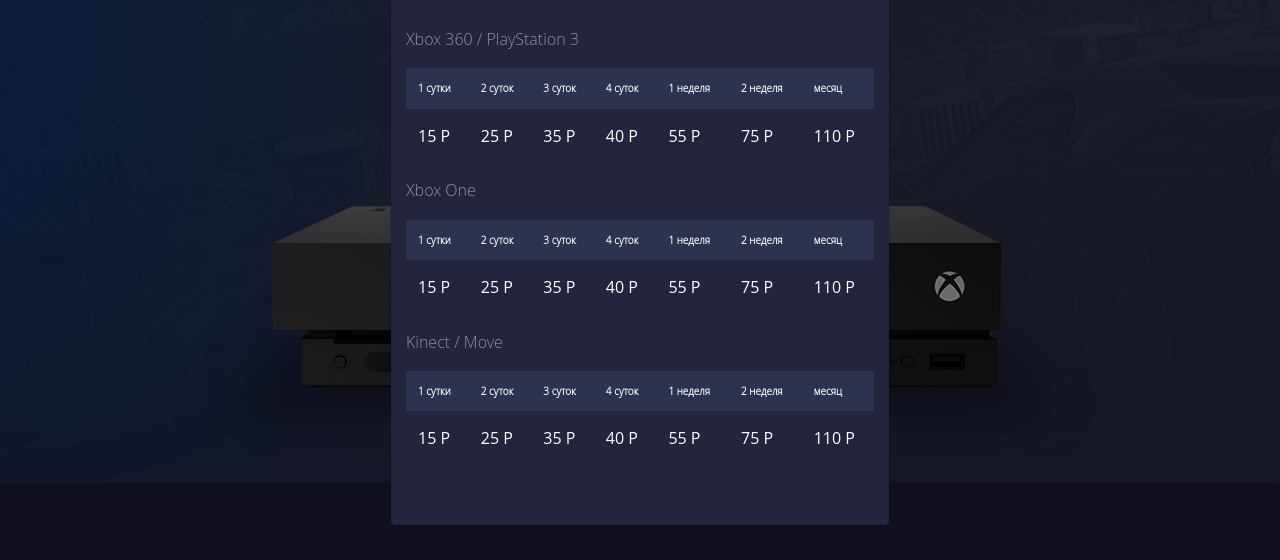
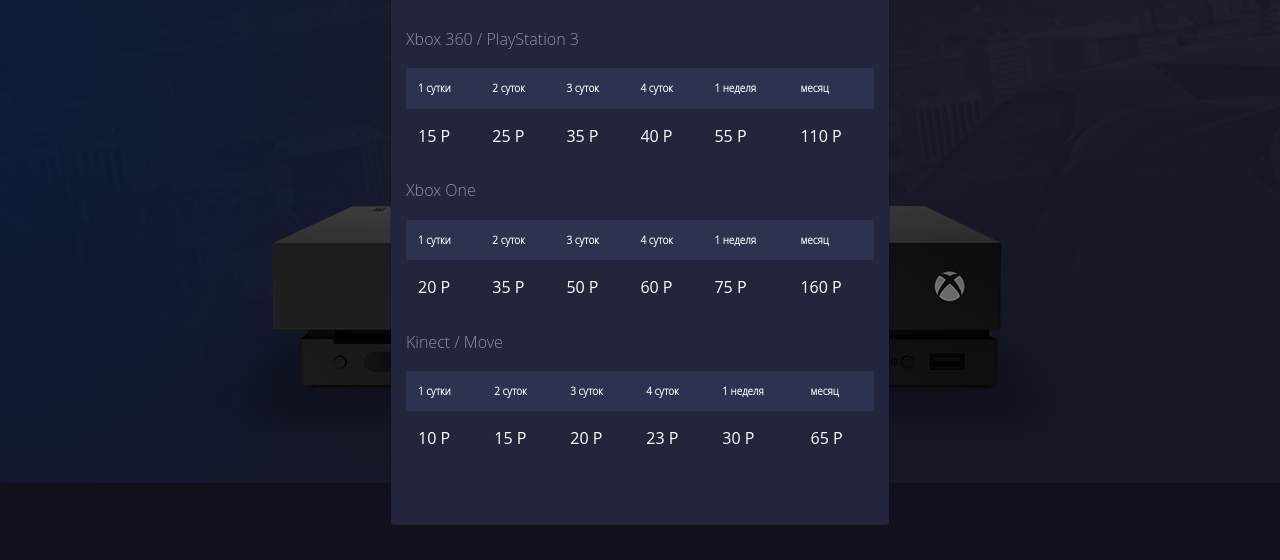
Before and after one commit to CRYPTOMUSK/cryptomusk.github.io, a plain HTML site: page index.html in a window 1280 px wide. Both pictures are taken after a click on the link "Стоимость". Shown: the part 80-640 px from the top of the page. Drawn offline with nearby package versions, Linux system fonts and the light colour scheme.

Commit message:
initial commit

```diff
--- a/index.html
+++ b/index.html
@@ -155,13 +155,10 @@ Kinnect и Playstation move
 					<img src="img/icons/card_games.png" alt="Лучшие игры">
 					<h5>Лучшие игры</h5>
 					<p>Лучшие консольные
-эксклюзивы. Лорем ипсум
-долор сит амет, и еще
-пара каких-то слов.
-
+эксклюзивы - FIFA 18, NHL 17, NBA 2К18, UFC 2, NFS, Forza Horizon и многое другое.
 Полный список игр
-доступен ниже по
-<a href="">ссылке.</a></p>
+доступен по
+<a href="https://vk.com/topic-149421047_37705382" target="_blank">ссылке.</a></p>
 				</div>
 			</div>
 		</div>
@@ -246,7 +243,7 @@ Kinnect и Playstation move
         <select name="" id="">
         	<option value="">Xbox One</option>
         	<option value="">Xbox 360</option>
-        	<option value="">PlayStation 4</option>
+        	<option value="">PlayStation 3</option>
         </select>
         <input placeholder="Срок проката">
       </div>
@@ -277,7 +274,6 @@ Kinnect и Playstation move
 		      <th>3 суток</th>
 		      <th>4 суток</th>
 		      <th>1 неделя</th>
-		      <th>2 неделя</th>
 		      <th>месяц</th>
 		    </tr>
 		  </thead>
@@ -288,7 +284,6 @@ Kinnect и Playstation move
 		      <td>35 P</td>
 		      <td>40 P</td>
 		      <td>55 P</td>
-		      <td>75 P</td>
 		      <td>110 P</td>
 		    </tr>
 		  </tbody>
@@ -302,19 +297,17 @@ Kinnect и Playstation move
 		      <th>3 суток</th>
 		      <th>4 суток</th>
 		      <th>1 неделя</th>
-		      <th>2 неделя</th>
 		      <th>месяц</th>
 		    </tr>
 		  </thead>
 		  <tbody>
 		    <tr>
-		      <td>15 P</td>
-		      <td>25 P</td>
+		      <td>20 P</td>
 		      <td>35 P</td>
-		      <td>40 P</td>
-		      <td>55 P</td>
+		      <td>50 P</td>
+		      <td>60 P</td>
 		      <td>75 P</td>
-		      <td>110 P</td>
+		      <td>160 P</td>
 		    </tr>
 		  </tbody>
 		</table>
@@ -327,19 +320,17 @@ Kinnect и Playstation move
 		      <th>3 суток</th>
 		      <th>4 суток</th>
 		      <th>1 неделя</th>
-		      <th>2 неделя</th>
 		      <th>месяц</th>
 		    </tr>
 		  </thead>
 		  <tbody>
 		    <tr>
+		      <td>10 P</td>
 		      <td>15 P</td>
-		      <td>25 P</td>
-		      <td>35 P</td>
-		      <td>40 P</td>
-		      <td>55 P</td>
-		      <td>75 P</td>
-		      <td>110 P</td>
+		      <td>20 P</td>
+		      <td>23 P</td>
+		      <td>30 P</td>
+		      <td>65 P</td>
 		    </tr>
 		  </tbody>
 		</table>
```
